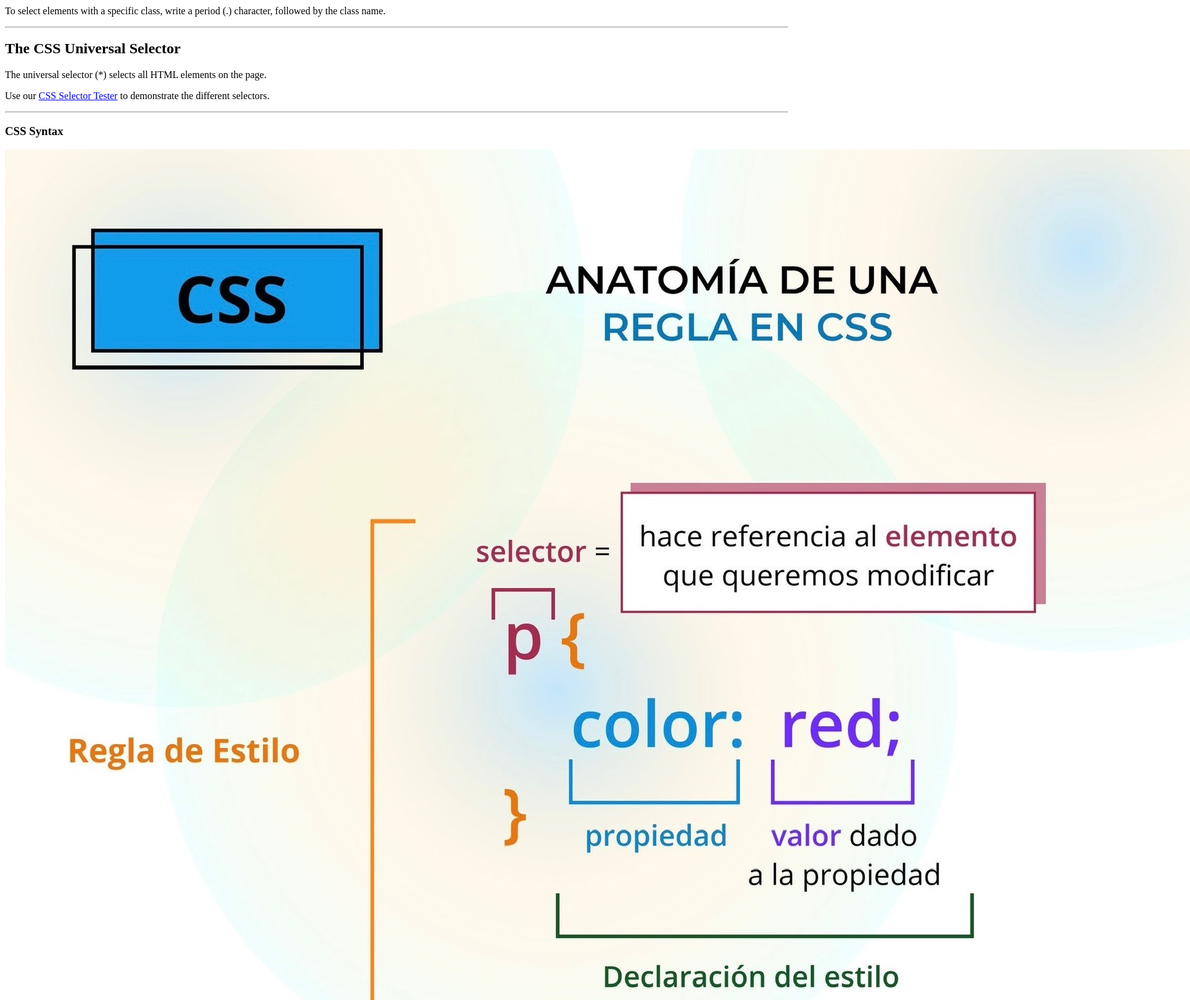
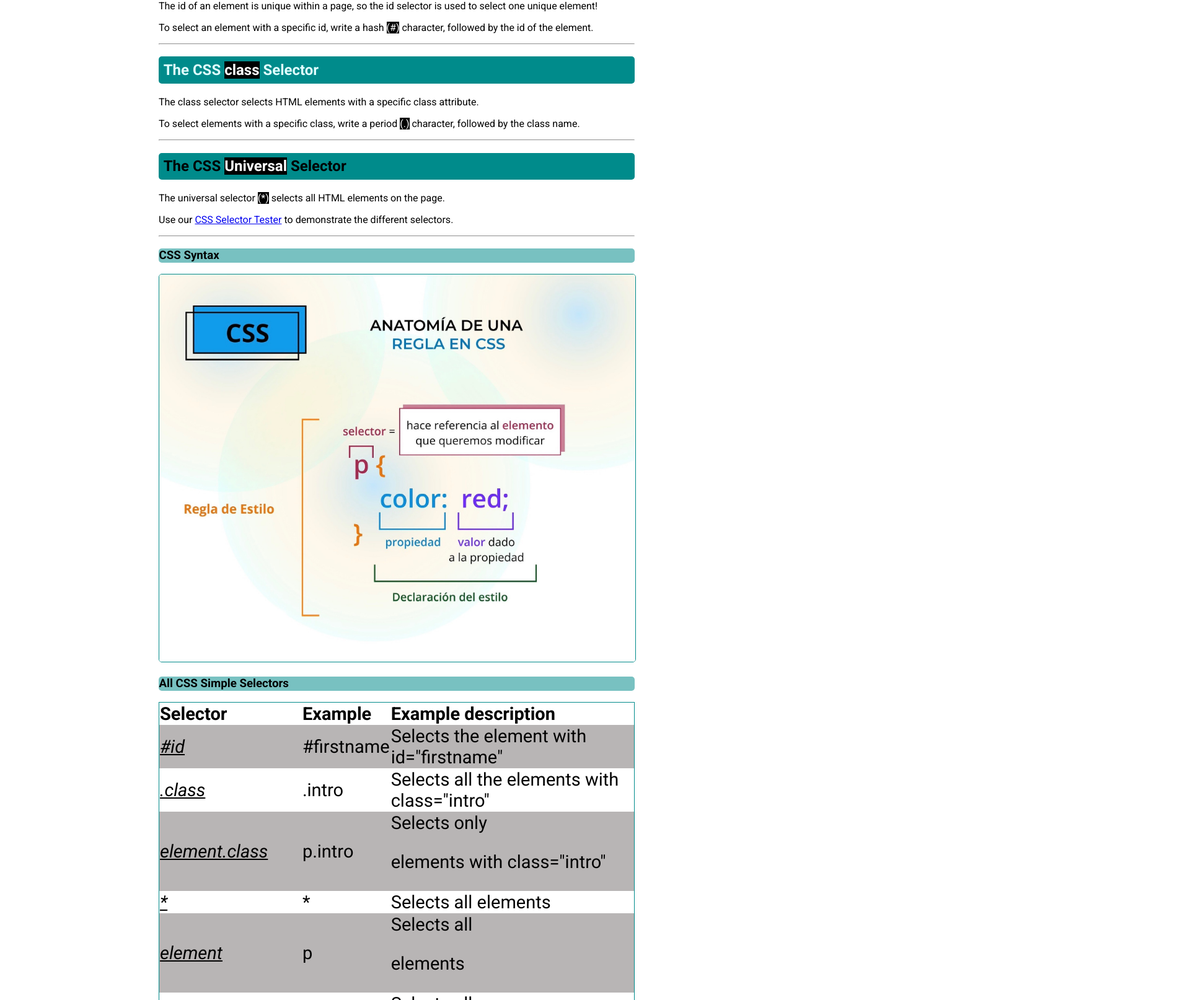
Before and after one commit to enricvenanci/ASIX1-MP4UF1-A6-EnricVenanci, a plain HTML site: page index.html in a window 1280 px wide. Shown: the part 706-2320 px from the top of the page at 62% size, 1920 px wide, since content can reach past the window. Drawn offline with Linux system fonts and the light colour scheme; a web font is replaced by a local one.

Commit message:
que no se borre...

```diff
--- a/estils.css
+++ b/estils.css
@@ -0,0 +1,88 @@
+/*Regla 1*/
+* {
+    font-family: "Roboto", serif;;
+}
+
+/*Regla 2*/
+body {
+    margin: 0%;
+    padding: 0% 20%;
+}
+
+/*Regla 3*/
+h1 {
+    text-decoration: underline;
+    color: darkcyan;
+    text-align: center;
+}
+
+/*Regla 4*/
+.selector {
+    color: lightcyan;
+}
+
+/*Regla 5*/
+.selectors {
+    padding: 5%;
+    border: 1px solid darkcyan;
+    border-radius: 5px;
+}
+
+/*Regla 6*/
+#universal {
+    color: lig
+}
+
+/*Regla 7*/
+h2 {
+    background-color: darkcyan;
+    padding: 1%;
+    border-radius: 5px;
+}
+
+/*Regla 8*/
+span { /Regla 8/
+    font-weight: 900;
+    background-color: black;
+    color: white;
+}
+
+/*Regla 9*/
+li>a {
+    text-decoration: none;
+}
+/*Regla 10*/
+ h3 {
+    background-color: rgba(0, 139, 139, 0.529);
+    padding: 0.5px;
+    border-radius: 5px;
+}
+
+/*Regla 11*/
+#gallery>div {
+    width: 100%;
+}
+
+/*Regla 12*/
+img{
+    width: 100%;
+    border: solid 1px darkcyan;
+    border-radius: 5px;
+}
+
+table {
+    border: solid 1px darkcyan;
+    border-radius: 5px;
+    width: 100%;
+    font-size: 29px;
+    border-collapse: collapse;
+}
+
+.underline{
+    text-decoration: underline;
+    font-style: italic;
+}
+
+.gris{
+    background-color: rgb(184, 181, 181);
+}
--- a/index.html
+++ b/index.html
@@ -6,6 +6,12 @@
     <meta http-equiv="X-UA-Compatible" content="IE=edge">
     <meta name="viewport" content="width=device-width, initial-scale=1.0">
     <title>CSS Selectors</title>
+    <link rel="stylesheet" href="estils.css"/>
+    <link rel="preconnect" href="https://fonts.googleapis.com">
+    <link rel="preconnect" href="https://fonts.gstatic.com" crossorigin>
+    <link href="https://fonts.googleapis.com/css2?family=Montserrat:ital,wght@0,100..900;1,100..900&family=Nunito:ital,wght@0,200..1000;1,200..1000&family=Playfair+Display:ital,wght@0,400..900;1,400..900&family=Raleway:ital,wght@0,100..900;1,100..900&family=Roboto:ital,wght@0,100..900;1,100..900&family=Rubik+Vinyl&display=swap" rel="stylesheet">
+
+    <link rel="icon" href="./resources/bicycle-solid.svg">
 </head>
 
 <body>
@@ -17,11 +23,11 @@
         <p>We can divide CSS selectors into five categories:</p>
         <ul>
             <li>Simple selectors (select elements based on name, id, class)</li>
-            <li>Combinator selectors (select elements based on a specific relationship between them)</li>
-            <li>Pseudo-class selectors (select elements based on a certain state)
+            <li><a href="https://www.w3schools.com/css/css_combinators.asp" target="_blank">Combinator selectors</a> (select elements based on a specific relationship between them)</li>
+            <li><a href="https://www.w3schools.com/css/css_pseudo_classes.asp" target="_blank">Pseudo-class selectors</a> (select elements based on a certain state)
             </li>
-            <li>Pseudo-elements selectors (select and style a part of an element)</li>
-            <li>Attribute selectors (select elements based on an attribute or attribute value)</li>
+            <li><a href="https://www.w3schools.com/css/css_pseudo_elements.asp" target="_blank">Pseudo-elements selectors</a>  (select and style a part of an element)</li>
+            <li><a href="https://www.w3schools.com/css/css_attribute_selectors.asp" target="_blank">Attribute selectors</a>  (select elements based on an attribute or attribute value)</li>
         </ul>
     </div>
     <hr>
@@ -51,9 +57,55 @@
             <h3>CSS Syntax</h3>
             <img src="./resources/regla_css.jpg" alt="">
         </div>
-        <div>
+        <div id="tabla1">
             <h3>All CSS Simple Selectors</h3>
-            <img src="./resources/selectors.png" alt="">
+            <div><table >
+
+                <tr>
+                    <td><strong>Selector</strong></td>
+                    <td><strong>Example</strong> </td>
+                    <td><strong>Example description</strong> </td>
+                </tr>
+
+                <tr class="gris">
+                    <td class="underline">#id</td>
+                    <td>#firstname</td>
+                    <td>Selects the element with id="firstname"</td>
+                </tr>
+
+                <tr>
+                    <td class="underline">.class</td>
+                    <td>.intro</td>
+                    <td>Selects all the elements with class="intro"</td>
+                </tr>
+
+                <tr class="gris">
+                    <td class="underline">element.class</td>
+                    <td>p.intro</td>
+                    <td>Selects only <p> elements with class="intro"</td>
+                </tr>
+
+                <tr>
+                    <td class="underline">*</td>
+                    <td>*</td>
+                    <td>Selects all elements</td>
+                </tr>
+
+                <tr class="gris">
+                    <td class="underline">element</td>
+                    <td>p</td>
+                    <td>Selects all <p> elements</td>
+                </tr>
+
+                <tr>
+                    <td class="underline">element,element,..</td>
+                    <td>div, p</td>
+                    <td>Selects all <div> elements and all <p> elements</td>
+
+                </tr>
+            </table>
+        </div>
+
         </div>
     </div>
 
```
